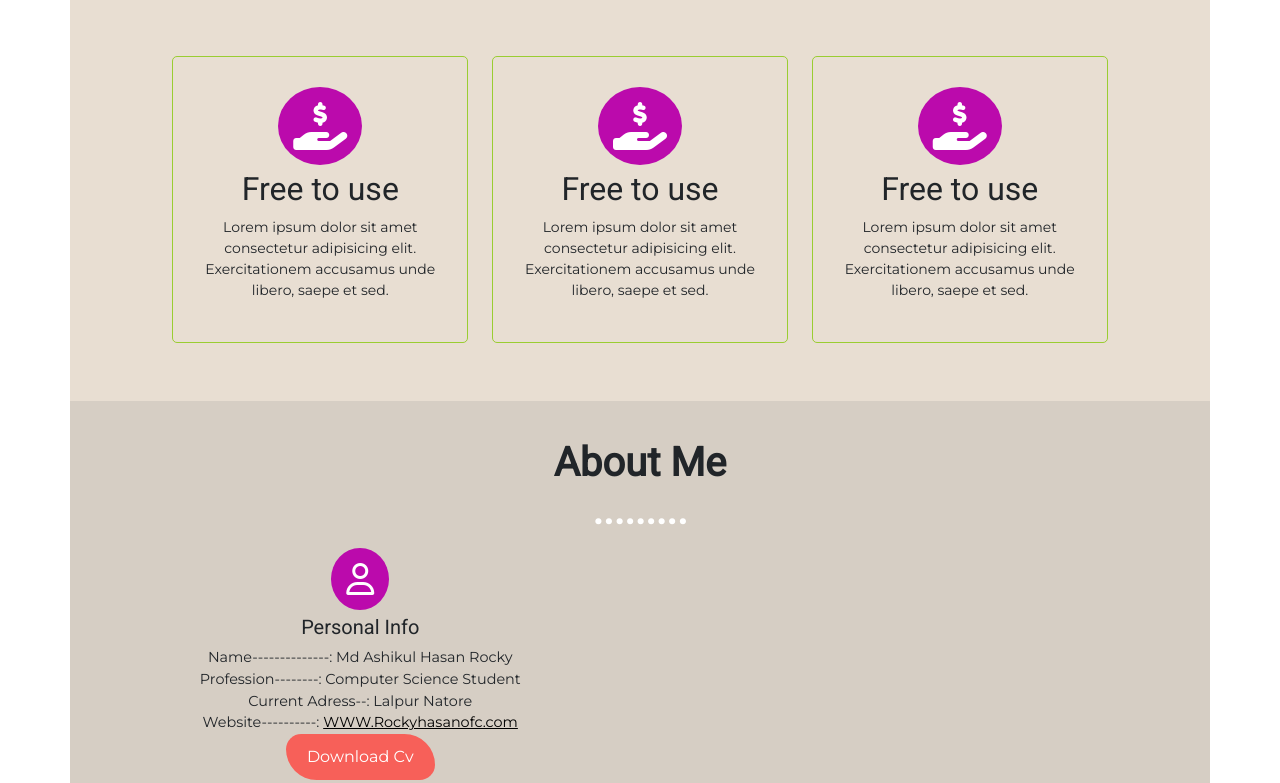
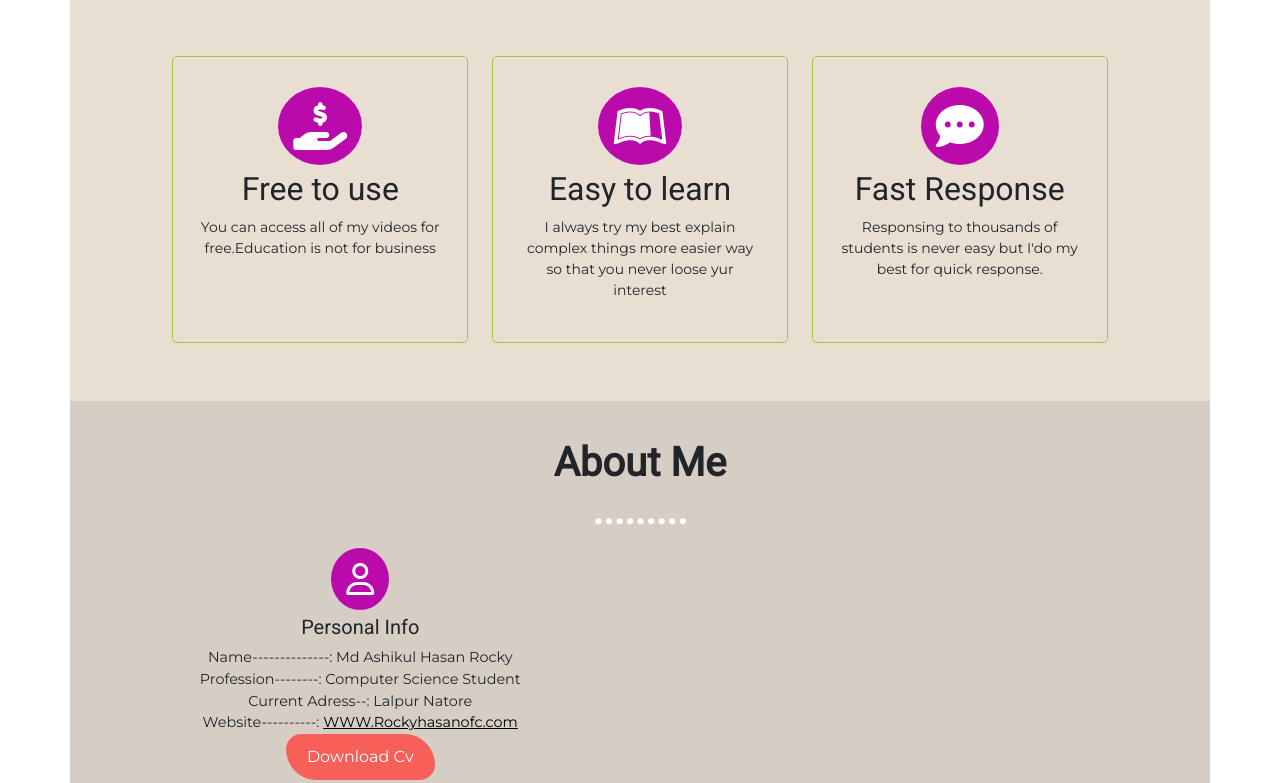
Before and after one commit to Rockyhasanofc/portfolio-vip, a plain HTML site: page index.html in a window 1280 px wide. Shown: the part 908-1691 px from the top of the page. Drawn offline with nearby package versions, Linux system fonts and the light colour scheme.

Commit message:
feature ends

```diff
--- a/index.html
+++ b/index.html
@@ -69,21 +69,21 @@
      <div class="features-col">
       <i class="fas fa-hand-holding-usd fa-3x icon-style rounded-circle"> </i>
        <h2 class="font-weight-bold">Free to use</h2>
-        <p class="small"> Lorem ipsum dolor sit amet consectetur adipisicing elit. Exercitationem accusamus unde libero, saepe et sed.</p>
+        <p class="small"> You can access all of my videos for free.Education is not for business</p>
          </div>
           </div>
             <div class="col-lg-4 d-blck d-lg-flex">
              <div class="features-col">
-              <i class="fas fa-hand-holding-usd fa-3x icon-style rounded-circle"> </i>
-               <h2 class="font-weight-bold">Free to use</h2>
-              <p class="small"> Lorem ipsum dolor sit amet consectetur adipisicing elit. Exercitationem accusamus unde libero, saepe et sed.</p>
+              <i class="fa-brands fa-leanpub fa-3x icon-style rounded-circle"> </i>
+               <h2 class="font-weight-bold">Easy to learn</h2>
+              <p class="small"> I always try my best explain complex things more easier way so that you never loose yur interest</p>
             </div>
           </div>
         <div class="col-lg-4 d-blck d-lg-flex">
       <div class="features-col">
-    <i class="fas fa-hand-holding-usd fa-3x icon-style rounded-circle"> </i>
-  <h2 class="font-weight-bold">Free to use</h2>
- <p class="small"> Lorem ipsum dolor sit amet consectetur adipisicing elit. Exercitationem accusamus unde libero, saepe et sed.</p>
+    <i class="fa-solid fa-comment-dots fa-3x icon-style rounded-circle"> </i>
+  <h2 class="font-weight-bold">Fast Response</h2>
+ <p class="small"> Responsing to thousands of students is never easy but I'do my   best for quick response.</p>
   </div>
   </div>
 
@@ -339,7 +339,7 @@
 <!--Tutorials Ends-->
   </main>
   <footer>
-123
+
   </footer>
  </div>
 
```
